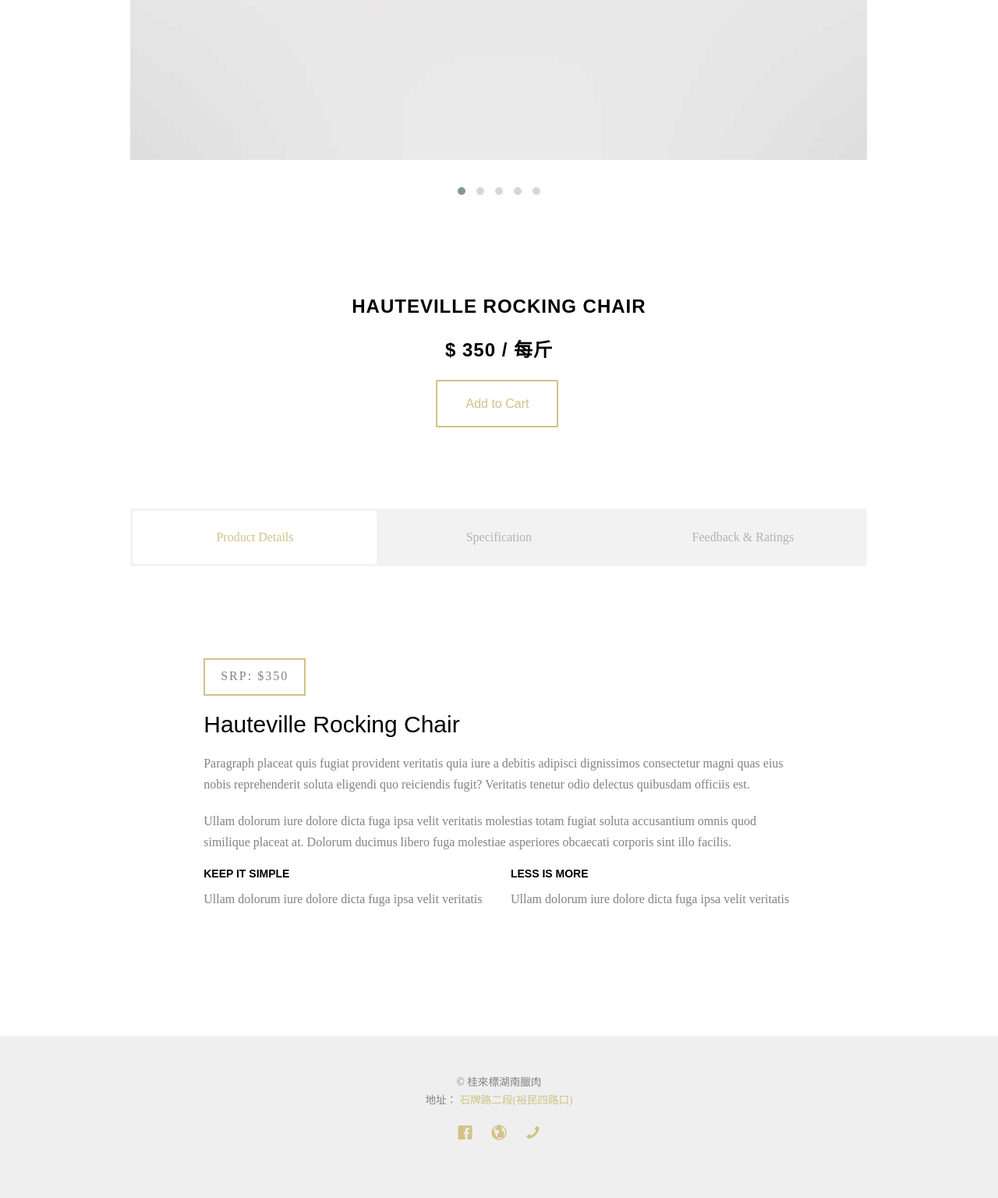
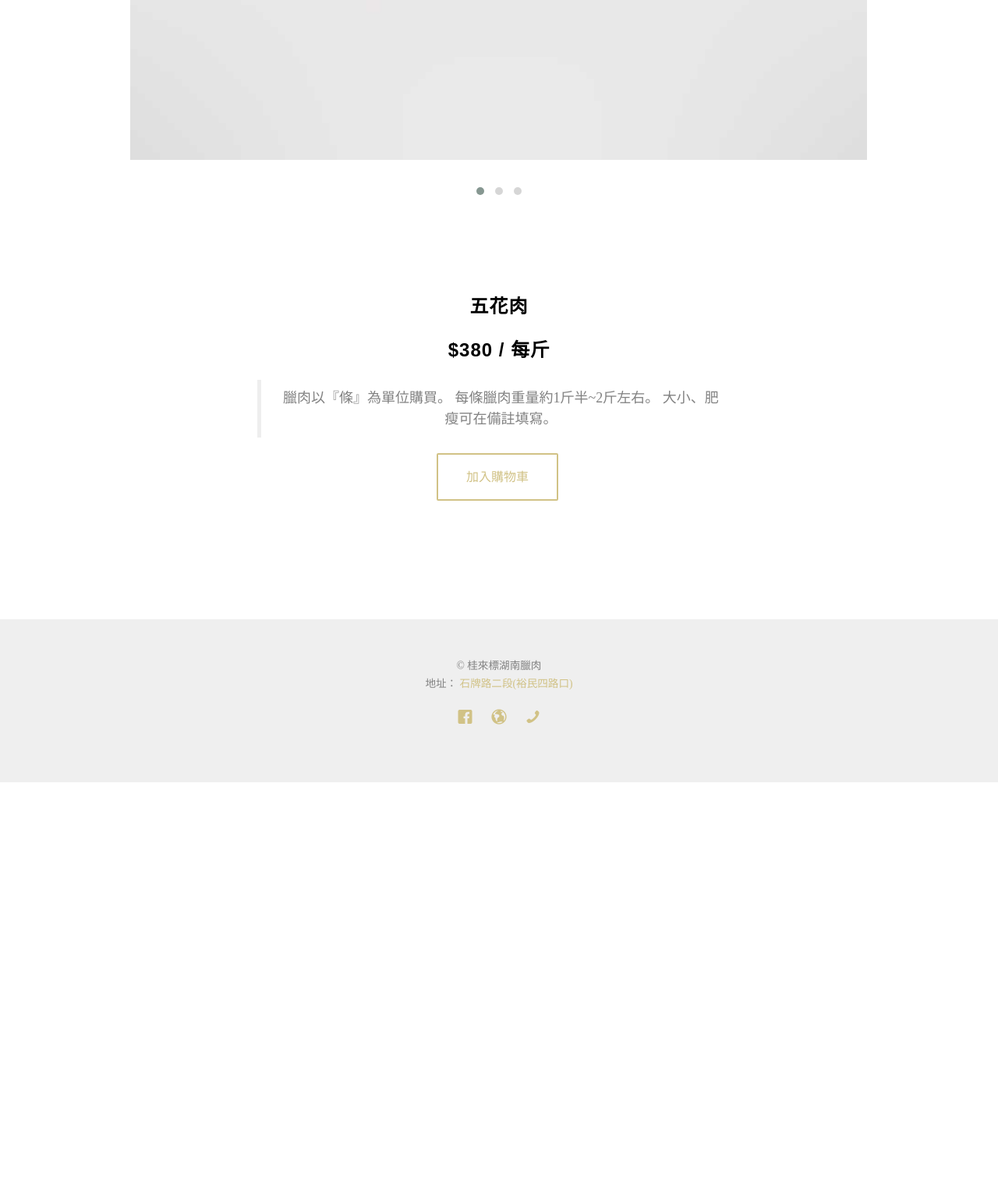
Before and after one commit to Allen-wa-ng/shoping-site, a PHP site: the page made by 桂來標網站/single.php in a window 1280 px wide. Shown: the part 860-2396 px from the top of the page at 78% size. After the commit the page ends 1863 px from the top, so only its background shows below. Run offline with PHP 8.4, Linux system fonts and the light colour scheme; some web fonts are replaced.

Commit message:
adjust single

```diff
--- a/桂來標網站/element/menu_item.phtml
+++ b/桂來標網站/element/menu_item.phtml
@@ -2,7 +2,7 @@
 
 <div class="col-md-4 col-xs-6 text-center animate-box">
     <div class="product">
-        <div class="product-grid" style="background-image:url(<?php echo strval($img) ?>);"
+        <div class="product-grid" style="background-image:url(<?php echo strval($imgs[0]["id"]) ?>);"
             onclick='href("<?php echo $href ?>")'>
             <div class="inner" onclick>
                 <p>
--- /dev/null
+++ b/桂來標網站/element/single_imgs.phtml
@@ -0,0 +1,7 @@
+<div class="item">
+    <div class="active text-center">
+        <figure>
+            <img src="<?php echo strval($img["id"]) ?>" alt="user">
+        </figure>
+    </div>
+</div>
--- a/桂來標網站/index.php
+++ b/桂來標網站/index.php
@@ -125,7 +125,7 @@
 
             $func = function (array $json): string {
 	            return load_template('menu_item', [
-	            	'img' => $json['img'],
+	            	'imgs' => $json['imgs'],
 	            	'title' => $json['title'],
 	            	'price' => $json['price'],
 	            ]);
--- a/桂來標網站/single.php
+++ b/桂來標網站/single.php
@@ -1,3 +1,5 @@
+<?php include './php/main.php'; ?>
+
 <!DOCTYPE HTML>
 <html>
 	<head>
@@ -114,69 +116,84 @@
 			<div class="row">
 				<div class="col-md-10 col-md-offset-1 animate-box">
 					<div class="owl-carousel owl-carousel-fullwidth product-carousel">
-						<div class="item">
-							<div class="active text-center">
-								<figure>
-									<img src="images/product-single-1.jpg" alt="user">
-								</figure>
-							</div>
-						</div>
-						<div class="item">
-							<div class="active text-center">
-								<figure>
-									<img src="images/product-single-2.jpg" alt="user">
-								</figure>
-							</div>
-						</div>
-						<div class="item">
-							<div class="active text-center">
-								<figure>
-									<img src="images/product-single-3.jpg" alt="user">
-								</figure>
-							</div>
-						</div>
-						<div class="item">
-							<div class="active text-center">
-								<figure>
-									<img src="images/product-single-4.jpg" alt="user">
-								</figure>
-							</div>
-						</div>
-						<div class="item">
-							<div class="active text-center">
-								<figure>
-									<img src="images/product-single-5.jpg" alt="user">
-								</figure>
-							</div>
-						</div>
+
+						<?php
+							$item = "";
+							$type = "";
+							$data = get_file('./json/poducts.json');
+							$key =false;
+							foreach ($data['products'] as &$json) {
+								foreach($json["items"] as &$item){
+									if($item['title']!=$_GET["item"]){
+										continue;
+									}
+									$GLOBALS["item"]=$item;
+
+									foreach($item["imgs"] as &$img){
+										echo load_template('single_imgs', [
+											'img' => $img,
+										]);
+									}
+									$key=true;
+									if($key) $GLOBALS["type"]=$json;
+									break;
+								}
+
+								if($key) break;
+							}
+
+						?>
+
 					</div>
 					<div class="row animate-box">
 						<div class="col-md-8 col-md-offset-2 text-center fh5co-heading">
-							<h2>Hauteville Rocking Chair</h2>
-							<?php
+							<h2><?php echo $item['title']?></h2>
+							<h2><?php echo $item['price']?></h2>
+								<blockquote><p>
+									<?php
+										if($type['title'] == "產品 - 臘肉類")
+											{echo "臘肉以『條』為單位購買。 每條臘肉重量約1斤半~2斤左右。 大小、肥瘦可在備註填寫。";}
 
-							?>
+										elseif ($item['title'] == "港式肝腸" || $item['title'] == "港式臘腸")
+											{echo  $item['title'] . "每斤約9~10節。";}
 
-							<h2>$ 350 / 每斤</h2>
+										elseif ($type['title'] == "產品 - 香腸類" and $item['title'] != "港式肝腸" || $item['title'] != "港式臘腸")
+											{echo $item['title'] . "每斤約6~8節。";}
+
+										elseif ($item['title'] == "原味豆腐香腸" || $item['title'] == "麻辣豆腐香腸")
+											{echo "豆腐香腸帶辣，原味帶點胡椒的辣。";}
+
+										elseif ($item['title'] == "草魚")
+											{echo "草魚整隻販售。";}
+
+										elseif ($item['title'] == "燻雞腿")
+											{echo "燻雞腿每斤約2隻。";}
+
+										elseif ($item['title'] == "燻豬頭皮")
+											{echo "燻豬頭皮以『個』為單位。 ";}
+
+										elseif ($item['title'] == "原味 燻豆腐丸子" || $item['title'] == "辣味 燻豆腐丸子")
+											{echo $item['title'] . "每斤2~3顆。";}
+									?>
+								</p></blockquote>
 							<p>
-								<a href="#" class="btn btn-primary btn-outline btn-lg">Add to Cart</a>
-								<!-- <a href="#" class="btn btn-primary btn-outline btn-lg">Compare</a> -->
+								<a href="#" class="btn btn-primary btn-outline btn-lg">加入購物車</a>
 							</p>
 						</div>
 					</div>
 				</div>
 			</div>
-			<div class="row">
+			<!-- <div class="row">
 				<div class="col-md-10 col-md-offset-1">
 					<div class="fh5co-tabs animate-box">
 						<ul class="fh5co-tab-nav">
 							<li class="active"><a href="#" data-tab="1"><span class="icon visible-xs"><i class="icon-file"></i></span><span class="hidden-xs">Product Details</span></a></li>
 							<li><a href="#" data-tab="2"><span class="icon visible-xs"><i class="icon-bar-graph"></i></span><span class="hidden-xs">Specification</span></a></li>
 							<li><a href="#" data-tab="3"><span class="icon visible-xs"><i class="icon-star"></i></span><span class="hidden-xs">Feedback &amp; Ratings</span></a></li>
-						</ul>
+						</ul> -->
 
 						<!-- Tabs -->
-						<div class="fh5co-tab-content-wrap">
+						<!-- <div class="fh5co-tab-content-wrap">
 
 							<div class="fh5co-tab-content tab-content active" data-tab-content="1">
 								<div class="col-md-10 col-md-offset-1">
@@ -255,7 +272,7 @@
 
 					</div>
 				</div>
-			</div>
+			</div> -->
 		</div>
 	</div>
 
@@ -307,6 +324,7 @@
 	<script src="js/jquery.flexslider-min.js"></script>
 	<!-- Main -->
 	<script src="js/main.js"></script>
-
+	<!-- Mine -->
+	<script src="js/mine.js"></script>
 	</body>
 </html>
```
Also changed, not shown: 桂來標網站/json/poducts.json (+25 -25 lines).
